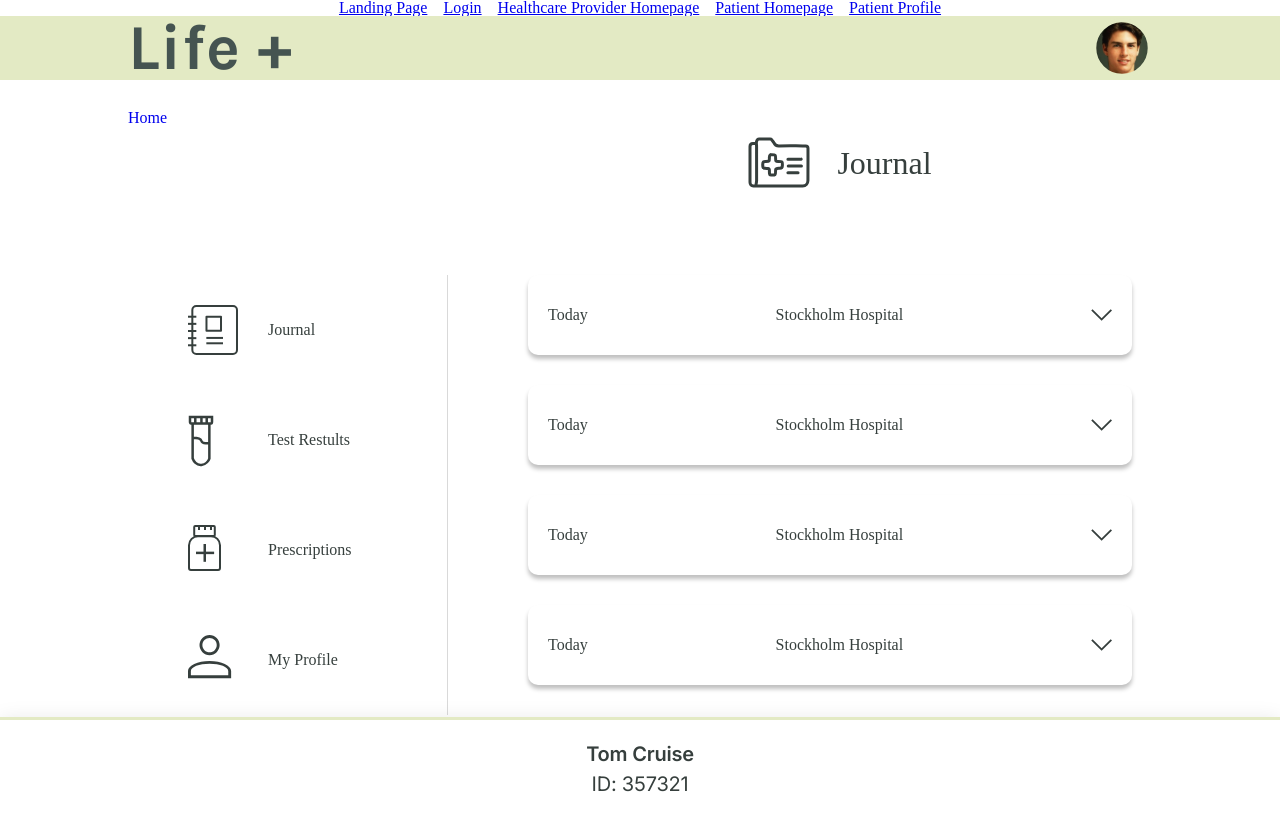
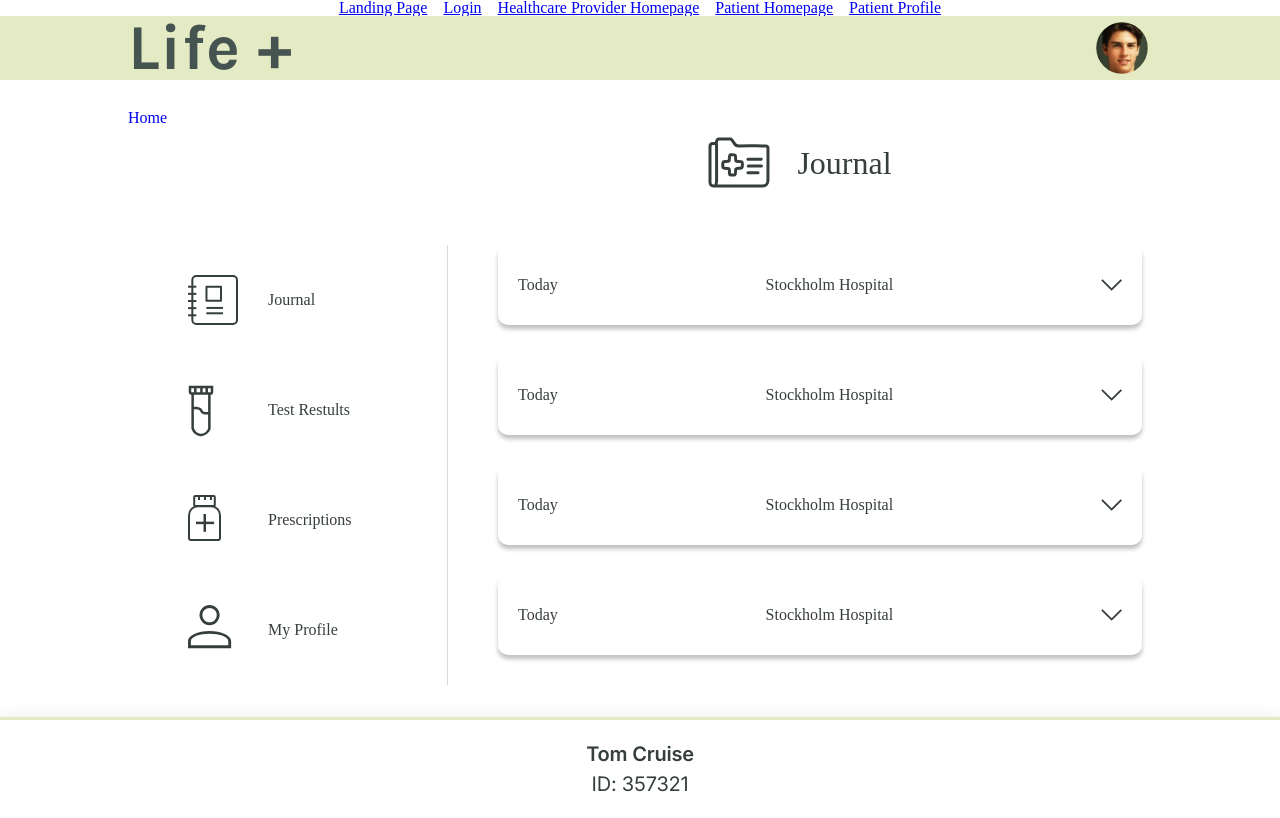
Before and after one commit to Natito9/LifePlus, a React (Create React App) app: page /patient/homepage in a window 1280 px wide. Built offline with nearby package versions, Linux system fonts and the light colour scheme.

Commit message:
Fix patient homepage desktop grid

```diff
--- a/src/routes/patient/PatientHomepage/PatientHomepageDesktop.css
+++ b/src/routes/patient/PatientHomepage/PatientHomepageDesktop.css
@@ -4,9 +4,9 @@
     color: var(--text-color);
     width: 100%;
     max-width: 1024px;
-    gap: 30px;
     margin: 0 auto;
     height: calc(100vh - 65px - 98px);
+    padding: 0 50px;
 }
 
 .patientHomeLinkContainer {
@@ -26,7 +26,6 @@
 
     display: flex;
     justify-content: center;
-    padding: 10px;
     align-items: center;
     gap: 27px;
     flex: 1 0 0;
@@ -54,12 +53,15 @@
 }
 
 .patientHomepageMainContainer {
+    grid-area: 2 / 2 / 3 / 3;
+
     display: flex;
     flex-direction: column;
     align-items: center;
     gap: 30px;
     padding: 0 50px;
     height: fit-content;
+    width: 604px;
 }
 
 .testResultsDropdown {
@@ -69,6 +71,7 @@
     justify-content: space-between;
     align-items: center;
     align-self: stretch;
+    width: 100%;
 
     border-radius: 10px;
     border: var(--border-styling);
```
